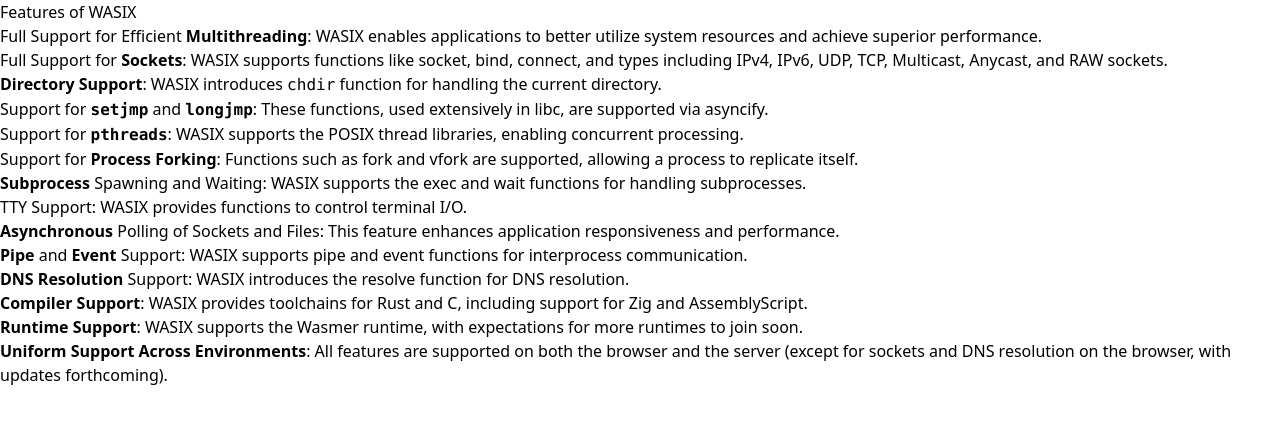
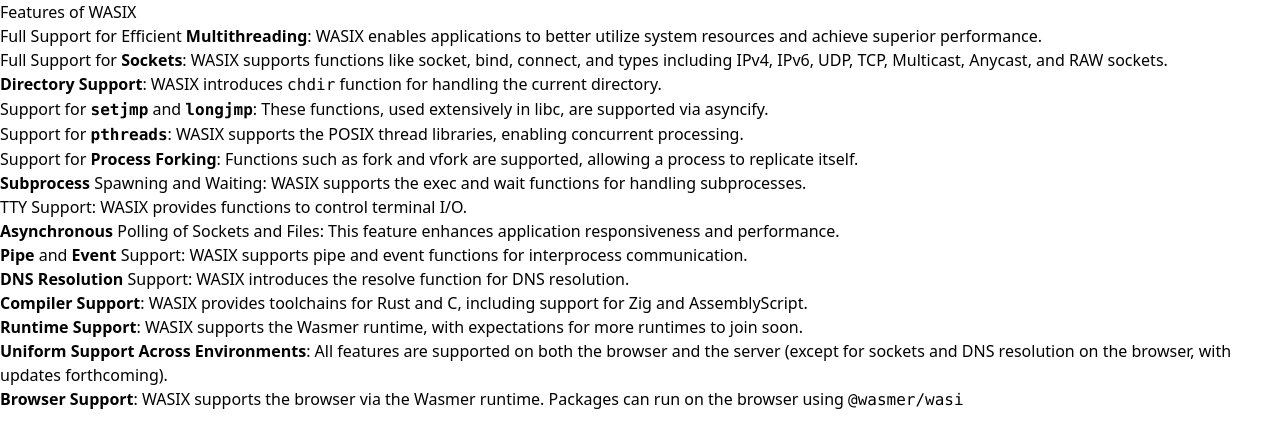
Before and after one commit to wasix-org/wasix.org, a Next.js app: page /docs/explanation/features in a window 1280 px wide. Shown: the top 448 px of the page. Built offline with nearby package versions, Linux system fonts and the light colour scheme.

Commit message:
features to mention wasmer/wasi

```diff
--- a/components/home/Features.tsx
+++ b/components/home/Features.tsx
@@ -118,9 +118,13 @@
     Description: () => (
       <p>
         WASIX compiled programs can directly run in the browser using
-        <span className="bg-rose-100 dark:bg-rose-800 dark:bg-opacity-30 text-rose-600 px-1 py-[2px] rounded-md font-bold text-xs">
-          WASM
-        </span>
+        <a
+          href="https://www.npmjs.com/package/@wasmer/wasi"
+          className="bg-rose-100 dark:bg-rose-800 dark:bg-opacity-30 text-rose-600 px-1 py-[2px] rounded-md font-bold text-xs underline"
+        >
+          @wasmer/wasi
+        </a>{" "}
+        package
       </p>
     ),
     icon: BsGlobe2,
--- a/pages/docs/explanation/features.mdx
+++ b/pages/docs/explanation/features.mdx
@@ -27,3 +27,5 @@
 13. **Runtime Support**: WASIX supports the Wasmer runtime, with expectations for more runtimes to join soon.
 
 14. **Uniform Support Across Environments**: All features are supported on both the browser and the server (except for sockets and DNS resolution on the browser, with updates forthcoming).
+
+15. **Browser Support**: WASIX supports the browser via the Wasmer runtime. Packages can run on the browser using [`@wasmer/wasi`](https://www.npmjs.com/package/@wasmer/wasi)
```
